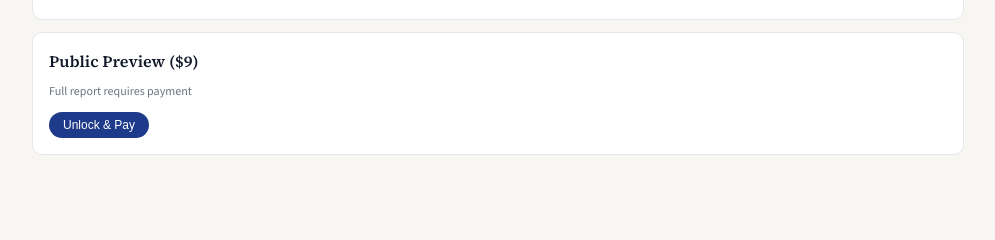
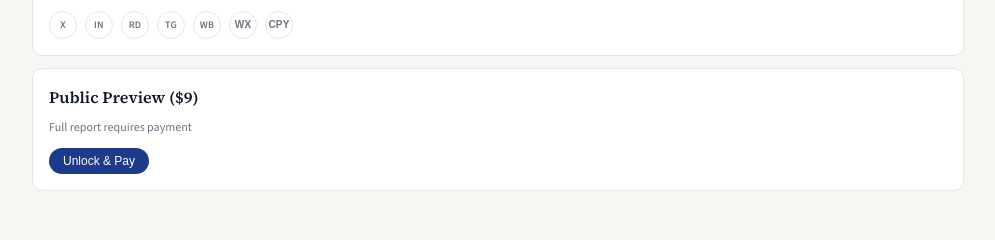
Before and after one commit to keenturbo/rareearth-sentinel, a Python web app: template templates/pay_en.html in a window 1280 px wide. Shown: the part 169-409 px from the top of the page, without its empty margins (142-1137 px from the left). Run offline with Jinja, Linux system fonts and the light colour scheme; the template is opened without the code that fills it, so the values that code supplies are empty.

Commit message:
Add share bar and analytics to report pay page (EN)

```diff
--- a/templates/pay_en.html
+++ b/templates/pay_en.html
@@ -51,6 +51,12 @@ header .title{font-family:"Source Serif 4",serif;font-size:22px;font-weight:600}
 .modal-close{position:absolute;top:10px;right:12px;border:0;background:transparent;font-size:20px;cursor:pointer;color:var(--muted)}
 .modal-close:hover{color:var(--ink)}
 .modal-backdrop{position:absolute;inset:0}
+.share-bar{display:flex;gap:8px;align-items:center;margin-top:8px;flex-wrap:wrap}
+.share-btn{width:28px;height:28px;border-radius:999px;border:1px solid #e5e7eb;display:inline-flex;align-items:center;justify-content:center;color:var(--muted);background:#fff;text-decoration:none;font-size:10px;font-weight:600}
+.share-btn:hover{color:var(--ink);border-color:#d1d5db}
+.share-icon{text-transform:uppercase;letter-spacing:.2px}
+.toast{position:fixed;left:50%;bottom:22px;transform:translateX(-50%);background:#111827;color:#fff;font-size:12px;padding:6px 10px;border-radius:999px;opacity:0;pointer-events:none;transition:opacity .2s, transform .2s;z-index:90}
+.toast.show{opacity:1;transform:translateX(-50%) translateY(-4px)}
 @media (max-width:720px){
   .modal{align-items:stretch}
   .modal-card{width:100%;height:100%;max-height:none;border-radius:0;padding:16px 14px 90px}
@@ -59,6 +65,7 @@ header .title{font-family:"Source Serif 4",serif;font-size:22px;font-weight:600}
   .pay-btn,.pay-open-btn{width:100%;padding:10px 0;font-size:14px}
 }
 </style>
+<!-- Cloudflare Web Analytics --><script defer src='https://static.cloudflareinsights.com/beacon.min.js' data-cf-beacon='{"token": "e70b3b5596ee443690a85e4c19e6c15a"}'></script><!-- End Cloudflare Web Analytics -->
 </head>
 <body>
 <div class="container" data-report-id="{{REPORT_ID}}" data-confirm-endpoint="{{PAY_CONFIRM_ENDPOINT}}">
@@ -76,6 +83,15 @@ header .title{font-family:"Source Serif 4",serif;font-size:22px;font-weight:600}
     <div class="meta">Report ID: {{REPORT_ID}}</div>
     <div class="value">{{REPORT_TITLE}}</div>
     <div class="value">Why it matters: {{REPORT_VALUE}}</div>
+    <div class="share-bar" data-share-title="RareEarth Sentinel | {{REPORT_TITLE}}">
+      <a class="share-btn" data-share="x" aria-label="Share on X" href="#"><span class="share-icon">X</span></a>
+      <a class="share-btn" data-share="linkedin" aria-label="Share on LinkedIn" href="#"><span class="share-icon">in</span></a>
+      <a class="share-btn" data-share="reddit" aria-label="Share on Reddit" href="#"><span class="share-icon">rd</span></a>
+      <a class="share-btn" data-share="telegram" aria-label="Share on Telegram" href="#"><span class="share-icon">tg</span></a>
+      <a class="share-btn" data-share="weibo" aria-label="Share on Weibo" href="#"><span class="share-icon">wb</span></a>
+      <button class="share-btn" data-share="wechat" aria-label="Copy for WeChat" type="button"><span class="share-icon">wx</span></button>
+      <button class="share-btn" data-share="copy" aria-label="Copy link" type="button"><span class="share-icon">cpy</span></button>
+    </div>
   </section>
 
   <section class="section">
@@ -356,5 +372,77 @@ header .title{font-family:"Source Serif 4",serif;font-size:22px;font-weight:600}
   setInterval(pollStatus, 5000);
 })();
 </script>
+<script>
+(function(){
+  function copyText(text){
+    if (!text) return;
+    if (navigator.clipboard && window.isSecureContext) {
+      navigator.clipboard.writeText(text).catch(function(){});
+      return;
+    }
+    var textarea = document.createElement('textarea');
+    textarea.value = text;
+    textarea.setAttribute('readonly', '');
+    textarea.style.position = 'fixed';
+    textarea.style.opacity = '0';
+    document.body.appendChild(textarea);
+    textarea.select();
+    try { document.execCommand('copy'); } catch (err) {}
+    document.body.removeChild(textarea);
+  }
+
+  function setupShareBar(bar, toastText){
+    var url = bar.getAttribute('data-share-url') || window.location.href;
+    var title = bar.getAttribute('data-share-title') || document.title;
+    var encodedUrl = encodeURIComponent(url);
+    var encodedTitle = encodeURIComponent(title);
+    var toast = document.getElementById('share-toast');
+
+    function showToast(){
+      if (!toast) return;
+      toast.textContent = toastText;
+      toast.classList.add('show');
+      if (toast._timer) clearTimeout(toast._timer);
+      toast._timer = setTimeout(function(){ toast.classList.remove('show'); }, 1200);
+    }
+
+    bar.querySelectorAll('[data-share]').forEach(function(btn){
+      var kind = btn.getAttribute('data-share');
+      if (kind === 'copy' || kind === 'wechat') {
+        btn.addEventListener('click', function(event){
+          event.preventDefault();
+          copyText(url);
+          showToast();
+        });
+        return;
+      }
+      var shareUrl = '';
+      if (kind === 'x') {
+        shareUrl = 'https://twitter.com/intent/tweet?text=' + encodedTitle + '&url=' + encodedUrl;
+      } else if (kind === 'linkedin') {
+        shareUrl = 'https://www.linkedin.com/sharing/share-offsite/?url=' + encodedUrl;
+      } else if (kind === 'reddit') {
+        shareUrl = 'https://www.reddit.com/submit?url=' + encodedUrl + '&title=' + encodedTitle;
+      } else if (kind === 'telegram') {
+        shareUrl = 'https://t.me/share/url?url=' + encodedUrl + '&text=' + encodedTitle;
+      } else if (kind === 'weibo') {
+        shareUrl = 'https://service.weibo.com/share/share.php?url=' + encodedUrl + '&title=' + encodedTitle;
+      }
+      if (shareUrl) {
+        btn.setAttribute('href', shareUrl);
+        btn.setAttribute('target', '_blank');
+        btn.setAttribute('rel', 'noopener');
+      }
+    });
+  }
+
+  var bars = document.querySelectorAll('.share-bar');
+  if (!bars.length) return;
+  bars.forEach(function(bar){
+    setupShareBar(bar, 'Copied');
+  });
+})();
+</script>
+<div class="toast" id="share-toast">Copied</div>
 </body>
 </html>
```
